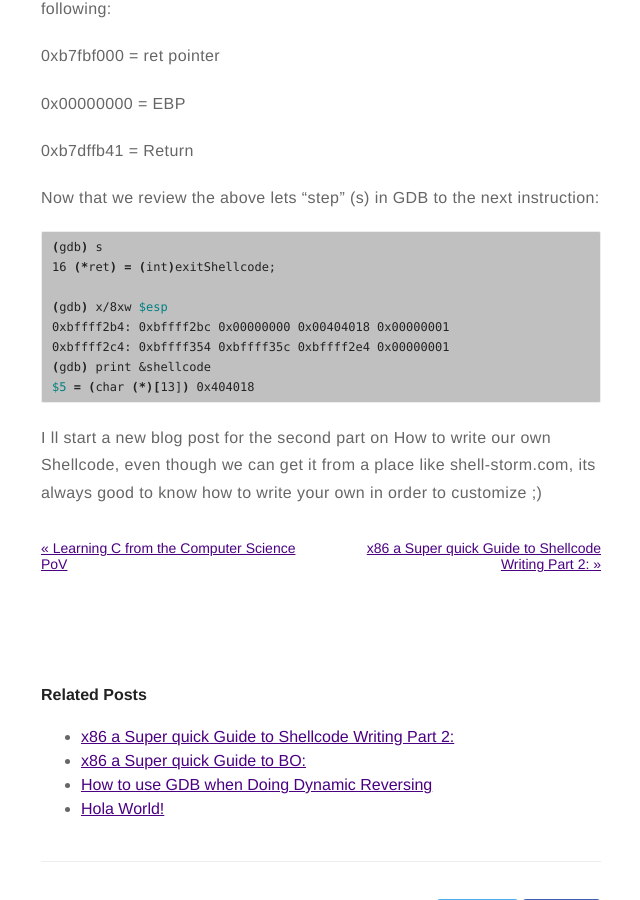
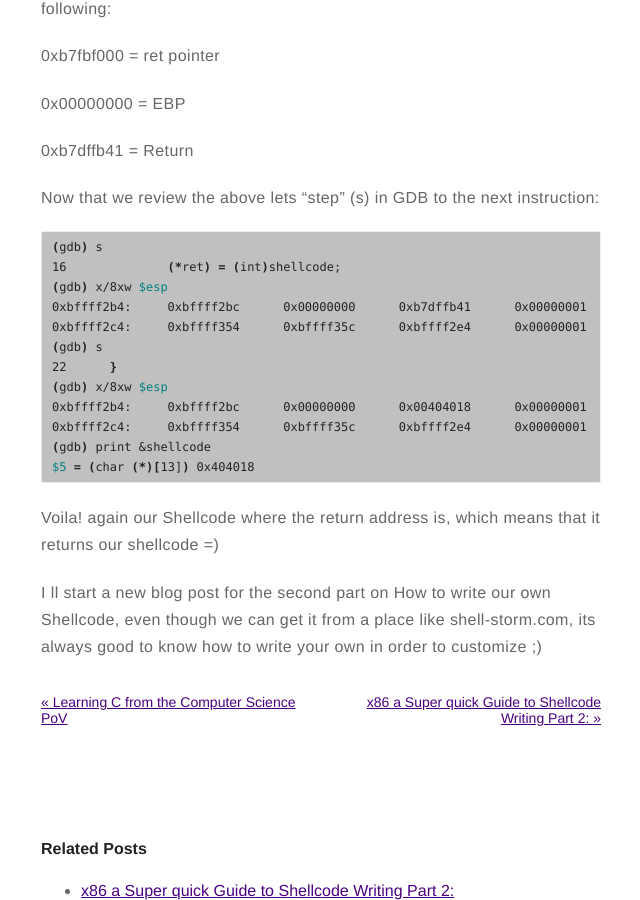
Before and after one commit to MaskedFox/maskedfox.github.io, a Jekyll site: the page built from _posts/2019-03-07-Quick-Shellcode-Writing.md, in a window 1280 px wide and 900 px high, scrolled down 5881 px. Shown: the whole window, without its empty margins (319-959 px from the left). Built offline with Jekyll 4.4.1, drawn with Linux system fonts in a browser that asks for light colours; comment, search, counter and statistics services are not loaded.

Commit message:
Update 2019-03-07-Quick-Shellcode-Writing.md

````diff
--- a/_posts/2019-03-07-Quick-Shellcode-Writing.md
+++ b/_posts/2019-03-07-Quick-Shellcode-Writing.md
@@ -307,14 +307,19 @@ Now that we review the above lets "step" (s) in GDB to the next instruction:
 
 ```bash
 (gdb) s
-16 (*ret) = (int)exitShellcode;
-
+16		(*ret) = (int)shellcode;
 (gdb) x/8xw $esp
-0xbffff2b4: 0xbffff2bc 0x00000000 0x00404018 0x00000001
-0xbffff2c4: 0xbffff354 0xbffff35c 0xbffff2e4 0x00000001
+0xbffff2b4:	0xbffff2bc	0x00000000	0xb7dffb41	0x00000001
+0xbffff2c4:	0xbffff354	0xbffff35c	0xbffff2e4	0x00000001
+(gdb) s
+22	}
+(gdb) x/8xw $esp
+0xbffff2b4:	0xbffff2bc	0x00000000	0x00404018	0x00000001
+0xbffff2c4:	0xbffff354	0xbffff35c	0xbffff2e4	0x00000001
 (gdb) print &shellcode
 $5 = (char (*)[13]) 0x404018
 ```
+Voila! again our Shellcode where the return address is, which means that it returns our shellcode =)
 
 I ll start a new blog post for the second part on How to write our own Shellcode, even though we can get it from a place like
 shell-storm.com, its always good to know how to write your own in order to customize ;)
````
